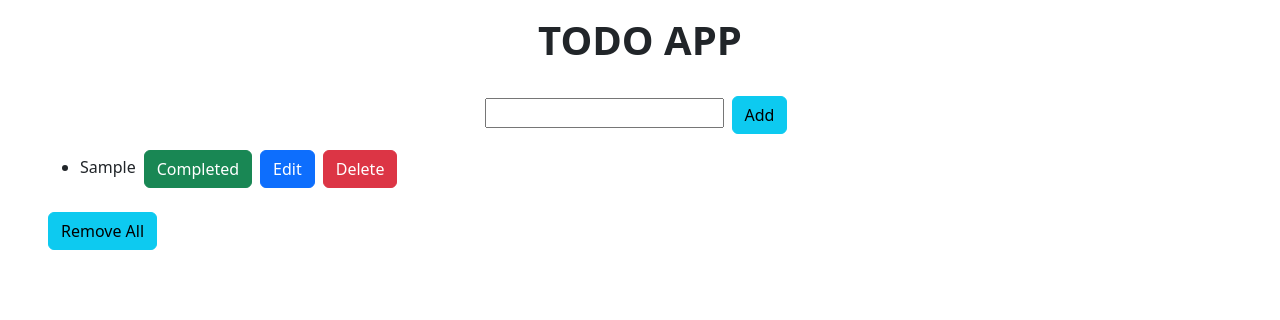
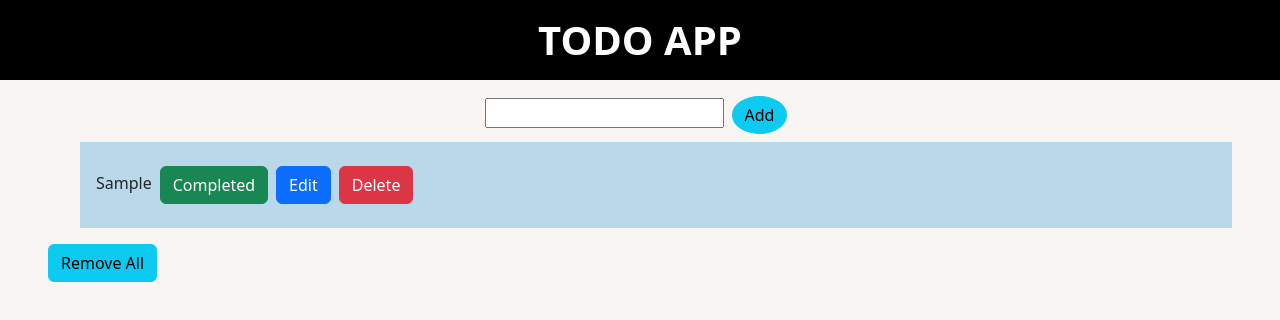
Before and after one commit to AnhThu0109/todoapp, a React (Create React App) app: page / in a window 1280 px wide. Both pictures are taken after typing "Sample" into the empty fields and a click on the button "Add". Shown: the top 320 px of the page. Built offline with nearby package versions, Linux system fonts and the light colour scheme.

Commit message:
css update

```diff
--- a/src/App.js
+++ b/src/App.js
@@ -1,5 +1,6 @@
 import 'bootstrap/dist/css/bootstrap.min.css';
 import React, { useState } from 'react';
+import "./style.css";
 
 function App() {
     const [tasks, setTasks] = useState([]);
@@ -69,7 +70,7 @@ function App() {
 
   return (
     <div className="App">
-      <h1 className='text-center p-3 fw-bolder'>TODO APP</h1>
+      <h1 className='text-center p-3 fw-bolder bg-black text-white'>TODO APP</h1>
       {isEditing === true ? (
         <form className='text-center' onSubmit={(e) => handleEdit(e, currentId, editText)}>
         <input type="text" value={editText} onChange={(e) => setEditText(e.target.value)}/>
@@ -79,12 +80,12 @@ function App() {
       ) : (
         <form className='text-center' onSubmit={(e) => handleAddTask(e, value1)}>
         <input type="text" value={value1} onChange={(e) => setValue1(e.target.value)}/>
-        <button className='m-2 btn btn-info'>Add</button>
+        <button className='m-2 btn btn-info rounded-circle'>Add</button>
         </form> )}
 
       <ul className='mx-5'>
         {tasks.map((item, i) => (
-            <li key={i} className={item.completed === true? "text-decoration-line-through": "text-decoration-none"}>
+            <li key={i} className={item.completed === true? "text-decoration-line-through p-3 ": "text-decoration-none p-3"}>
                 {item.text}
                 <button className='btn btn-success m-2' onClick={() => handleCompleted(i)}>Completed</button>
                 <button className='btn btn-primary me-2' onClick={() => handleEditClick(i)}>Edit</button>
--- /dev/null
+++ b/src/style.css
@@ -0,0 +1,11 @@
+body {
+    background-color: rgb(248, 245, 242);
+}
+
+ul{
+    list-style-type: none;
+}
+
+li{
+    background-color: #B9D9EB;
+}
```
